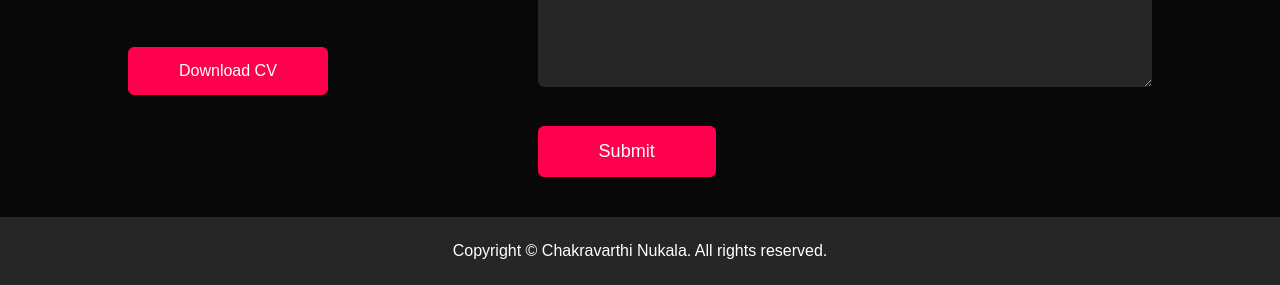
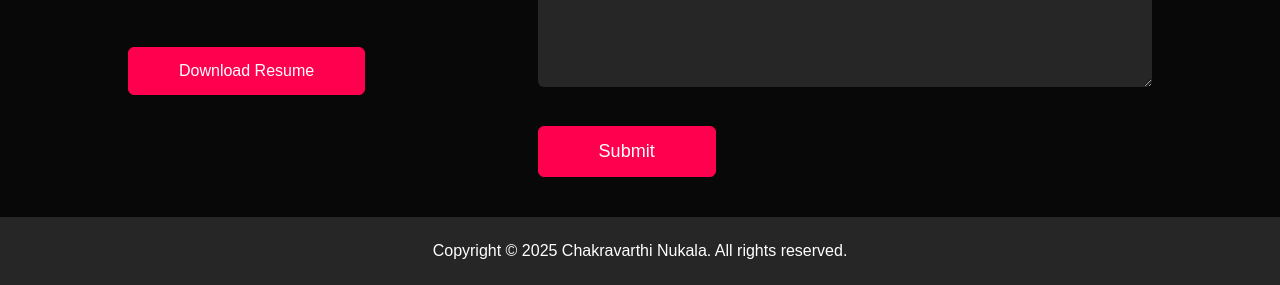
Before and after one commit to chakri-yadav/personal-portfolio, a plain HTML site: page index.html in a window 1280 px wide. Shown: the part 2648-2933 px from the top of the page. Drawn offline with Linux system fonts and the light colour scheme.

Commit message:
Update index.html with latest changes

```diff
--- a/index.html
+++ b/index.html
@@ -149,7 +149,7 @@
                     <a href="https://www.instagram.com/chakriyadav__/#"target="_blank"><i class="fab fa-instagram"></i></a>
                     <a href="https://www.linkedin.com/in/chakravarthi-nukala/"target="_blank"><i class="fab fa-linkedin"></i></a>
                 </div>
-                <a href="images/Chakravarthi_Nukala_Software_Engineer_Resume.pdf" download class="btn btn2">Download CV</a>
+                <a href="images/Chakravarthi_Nukala_Software_Engineer_Resume.pdf" download class="btn btn2">Download Resume</a>
             </div>
             <div class="contact-right">
                 <form name="contact" netflify method="POST" data-netlify="true" netlify-honeypot="bot-field">
@@ -170,7 +170,7 @@
     </div>
     <div class="copyright">
         <footer>
-            <p>Copyright &copy; Chakravarthi Nukala. All rights reserved.</p>
+            <p>Copyright &copy; 2025 Chakravarthi Nukala. All rights reserved.</p>
         </footer>
 
     </div>
```
Also changed, not shown: 1 other file.
